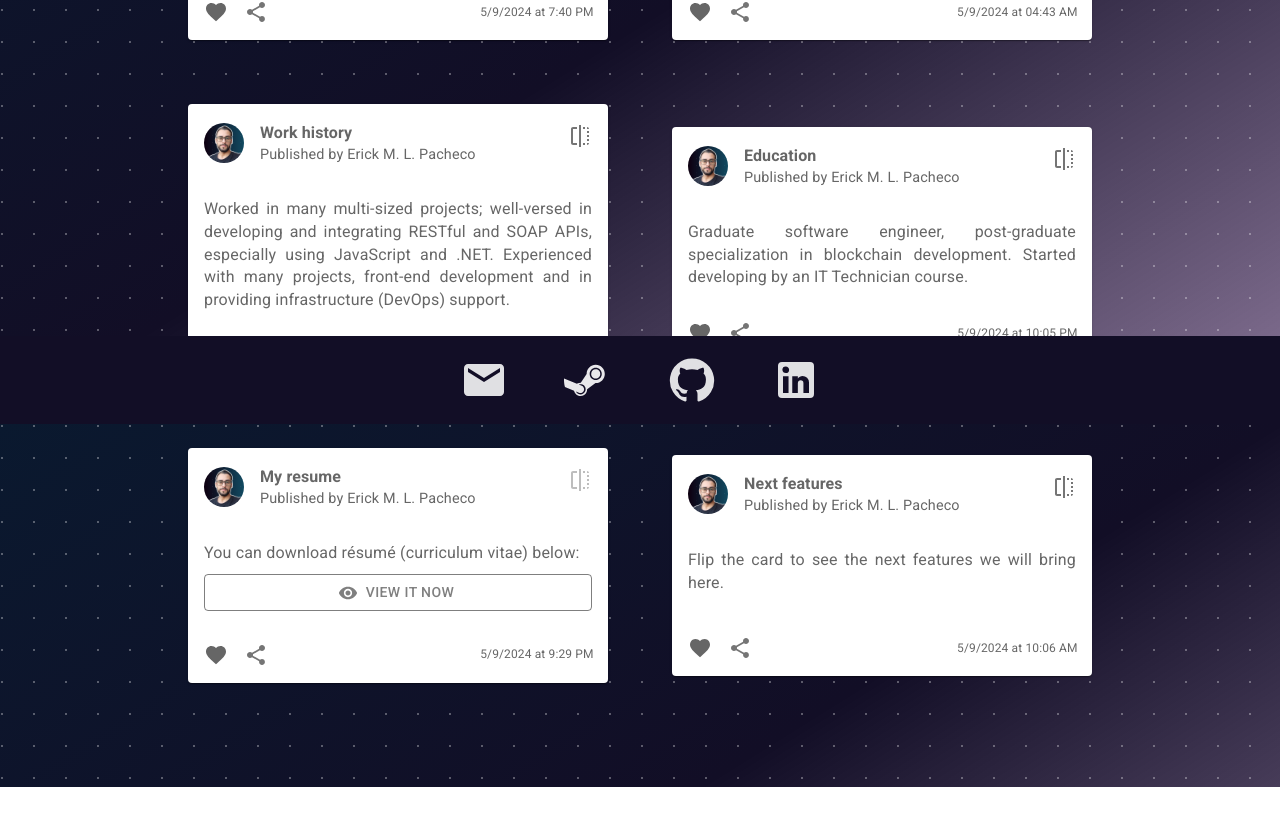
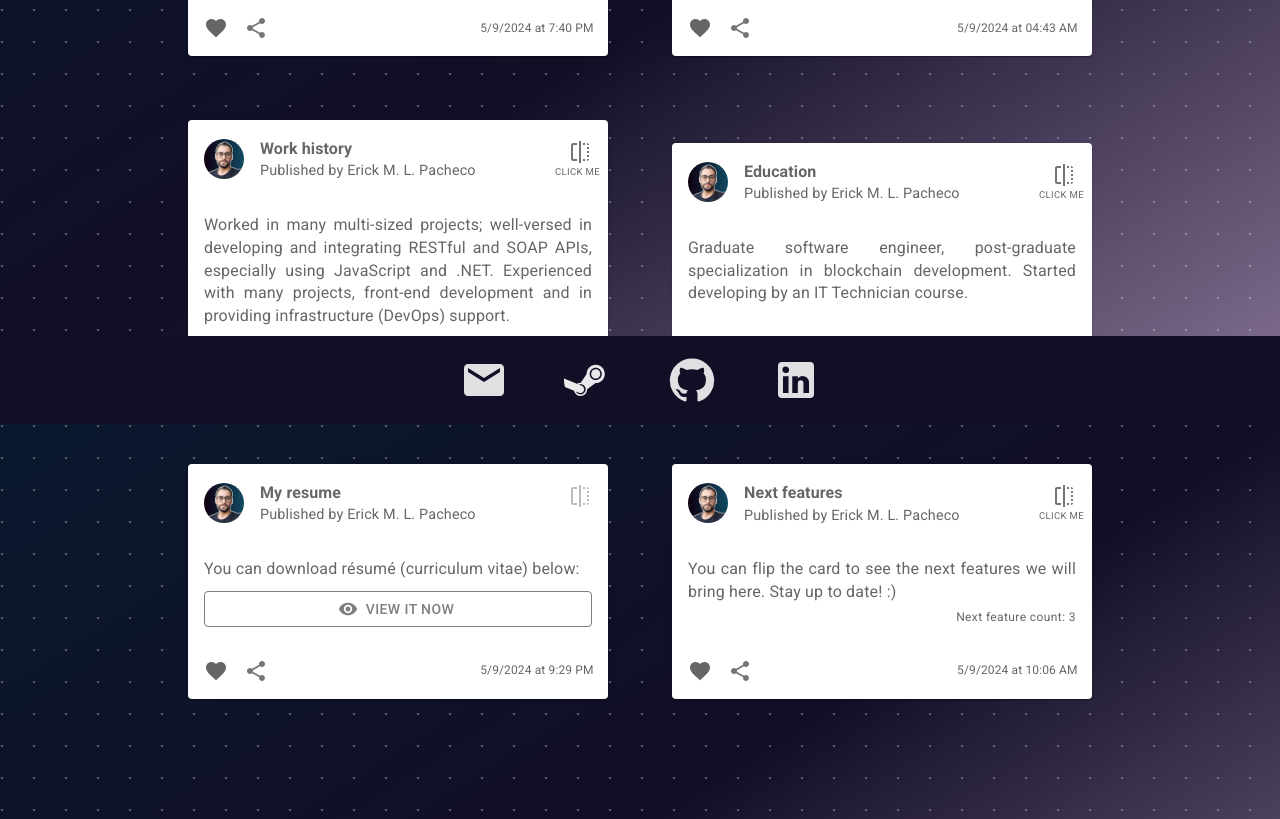
Before and after one commit to rckmath/rckmath.github.io, a React (Vite) app: page / in a window 1280 px wide. Shown: the part 376-1195 px from the top of the page. Before the commit the page ends 1163 px from the top, so only its background shows below. Built offline with nearby package versions, Linux system fonts and the light colour scheme.

Commit message:
feat: content implementation done; needs resume linking

```diff
--- a/src/components/MainCard/Contents/EducationContent.jsx
+++ b/src/components/MainCard/Contents/EducationContent.jsx
@@ -74,7 +74,7 @@ const EducationBackContent = () => {
         <Stack direction="row" justifyContent="space-between" alignItems="center" mb={1.5}>
           <Chip label={education.degree} size="small" variant="outlined" />
 
-          <Typography variant="caption" color="text.secondary" fontSize="0.8rem" align="justify">
+          <Typography variant="caption" color="text.secondary" align="justify">
             Finished on {education.finishedOn}
           </Typography>
         </Stack>
--- a/src/components/MainCard/Contents/MySkillsContent.jsx
+++ b/src/components/MainCard/Contents/MySkillsContent.jsx
@@ -6,8 +6,7 @@ const MySkillsFrontContent = () => {
   return (
     <Typography variant="body2" color="text.secondary" fontSize="inherit" align="justify">
       Used to work with the best practices of software development and architecture like design patterns, SOLID,
-      TDD/BDD, Git Flow and more. Experienced with JavaScript stacks, C# (.NET Framework, .NET 8, EF Core), AWS tools,
-      Docker and more.
+      TDD/BDD, Git Flow and more. Experienced with JavaScript stacks, C# (.NET, EF Core), AWS tools, Docker and more.
     </Typography>
   );
 };
--- a/src/components/MainCard/Contents/NextFeaturesContent.jsx
+++ b/src/components/MainCard/Contents/NextFeaturesContent.jsx
@@ -1,6 +1,6 @@
 import React, { Fragment } from "react";
 
-import { Typography, List, ListItem, ListItemIcon, ListItemText } from "@mui/material";
+import { Box, Typography, List, ListItem, ListItemIcon, ListItemText } from "@mui/material";
 
 import CheckBoxIcon from "@mui/icons-material/CheckBox";
 import CheckBoxOutlineBlankIcon from "@mui/icons-material/CheckBoxOutlineBlank";
@@ -26,9 +26,16 @@ const features = [
 
 const NextFeaturesFrontContent = () => {
   return (
-    <Typography variant="body2" color="text.secondary" fontSize="inherit" align="justify" mb={1.22}>
-      Flip the card to see the next features we will bring here.
-    </Typography>
+    <Fragment>
+      <Typography variant="body2" color="text.secondary" fontSize="inherit" align="justify">
+        You can flip the card to see the next features we will bring here. Stay up to date! :)
+      </Typography>
+      <Box sx={{ width: "100%", textAlign: "right" }}>
+        <Typography variant="caption" color="text.secondary" sx={{ lineHeight: 0 }}>
+          Next feature count: {features.length}
+        </Typography>
+      </Box>
+    </Fragment>
   );
 };
 
--- a/src/components/MainCard/Contents/WorkHistoryContent.jsx
+++ b/src/components/MainCard/Contents/WorkHistoryContent.jsx
@@ -69,7 +69,7 @@ const WorkHistoryBackContent = () => {
         <KeyboardArrowLeftIcon onClick={handleGoBackPage} />
       </Grid>
       <Grid xs={10} item>
-        <Typography variant="caption" color="text.secondary" fontSize="0.8rem" align="justify">
+        <Typography variant="caption" color="text.secondary" align="justify">
           {work.howLong}
         </Typography>
         <Typography variant="body2" color="text.secondary" fontSize="inherit" align="justify" mb={0.5}>
--- a/src/components/MainCard/MainCard.jsx
+++ b/src/components/MainCard/MainCard.jsx
@@ -3,7 +3,7 @@ import { useMediaQuery } from "react-responsive";
 
 import { red } from "@mui/material/colors";
 import { styled } from "@mui/material/styles";
-import { Box, Card, CardHeader, CardContent, CardActions, Avatar, IconButton, Typography } from "@mui/material";
+import { Stack, Box, Card, CardHeader, CardContent, CardActions, Avatar, IconButton, Typography } from "@mui/material";
 
 import FlipIcon from "@mui/icons-material/Flip";
 import ShareIcon from "@mui/icons-material/Share";
@@ -72,6 +72,7 @@ const MainCard = ({ title, headerIcon, flipEnabled, setExpandPicture, backConten
                 />
               }
               action={
+                <Stack alignItems="space-between">
                   <FlipCardButton
                     flip={flipped}
                     disabled={!flipEnabled}
@@ -81,6 +82,18 @@ const MainCard = ({ title, headerIcon, flipEnabled, setExpandPicture, backConten
                   >
                     <FlipIcon fontSize="inherit" />
                   </FlipCardButton>
+                  {flipEnabled && (
+                    <Typography
+                      variant="caption"
+                      color="text.secondary"
+                      lineHeight="1.43"
+                      fontSize={isMobile ? "0.7rem" : "0.6rem"}
+                      sx={{ top: isMobile ? "-11px" : "-7px", position: "relative", userSelect: "none" }}
+                    >
+                      CLICK ME
+                    </Typography>
+                  )}
+                </Stack>
               }
               title={
                 <Typography variant="subtitle2" color="text.secondary" fontWeight="bold" fontSize="inherit">
@@ -88,9 +101,11 @@ const MainCard = ({ title, headerIcon, flipEnabled, setExpandPicture, backConten
                 </Typography>
               }
               subheader={
+                <Stack direction="row" justifyContent="space-between">
                   <Typography variant="body2" color="text.secondary" fontSize="0.9rem">
                     Published by Erick M. L. Pacheco
                   </Typography>
+                </Stack>
               }
             />
             <CardContent>{frontContent}</CardContent>
--- a/src/index.css
+++ b/src/index.css
@@ -1,6 +1,6 @@
 :root {
   font-family: Inter, system-ui, Avenir, Helvetica, Arial, sans-serif;
-  line-height: 1.5;
+  line-height: 1.43;
   font-weight: 400;
 
   color-scheme: light dark;
--- a/src/pages/Home.jsx
+++ b/src/pages/Home.jsx
@@ -26,6 +26,7 @@ const Home = () => {
           justifyContent: "center",
           transition: "all 0.5s ease",
           paddingX: isMobile ? 1 : isBigScreen ? 7 : 4,
+          paddingY: isMobile ? 1 : isBigScreen ? 4 : 2,
         }}
       >
         {CardsTitles.map((title, index) => {
```
Lines whose indentation alone changed are shown as unchanged.
